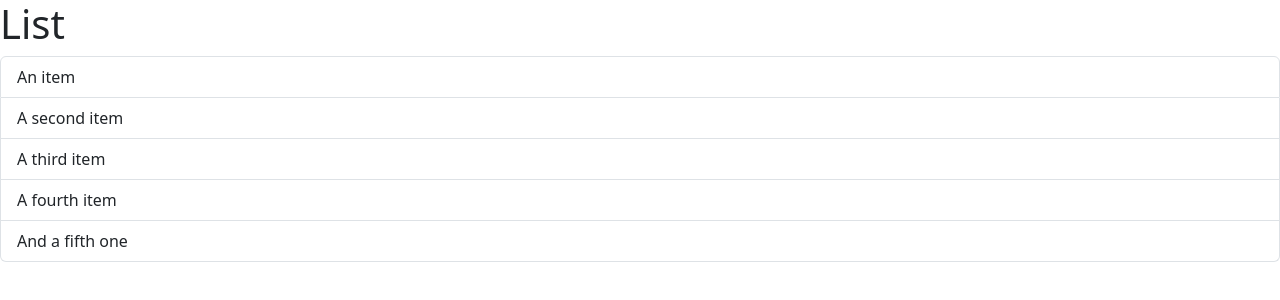
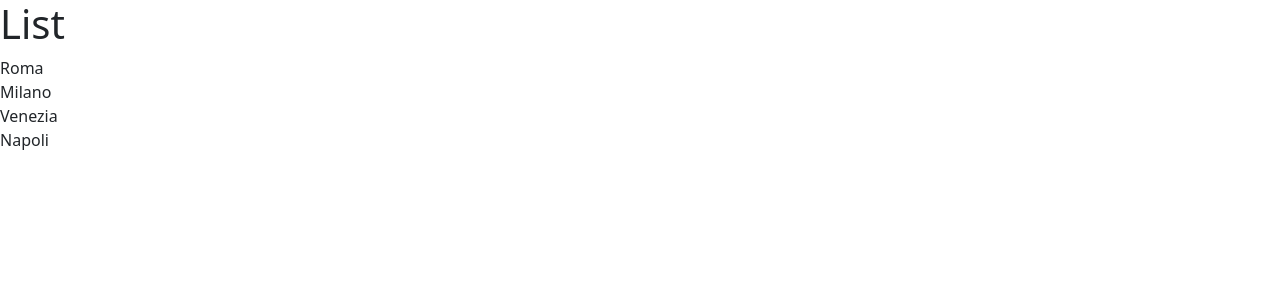
Before and after one commit to yaredghebre/vite-react-intro, a React (Vite) app: page / in a window 1280 px wide. Shown: the top 300 px of the page. Built offline with nearby package versions, Linux system fonts and the light colour scheme.

Commit message:
Added Rendering List example

```diff
--- a/src/components/ListGroup.tsx
+++ b/src/components/ListGroup.tsx
@@ -1,15 +1,15 @@
 // import { Fragment } from "react";
 
 function ListGroup() {
+  const items = ["Roma", "Milano", "Venezia", "Napoli"];
+
   return (
     <>
       <h1>List</h1>
       <ul className="list-group">
-        <li className="list-group-item">An item</li>
-        <li className="list-group-item">A second item</li>
-        <li className="list-group-item">A third item</li>
-        <li className="list-group-item">A fourth item</li>
-        <li className="list-group-item">And a fifth one</li>
+        {items.map((item) => (
+          <li key={item}>{item}</li>
+        ))}
       </ul>
     </>
   );
```
